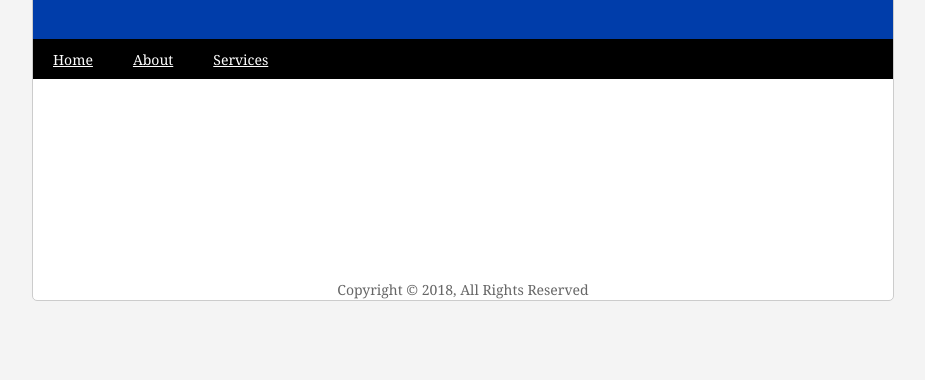
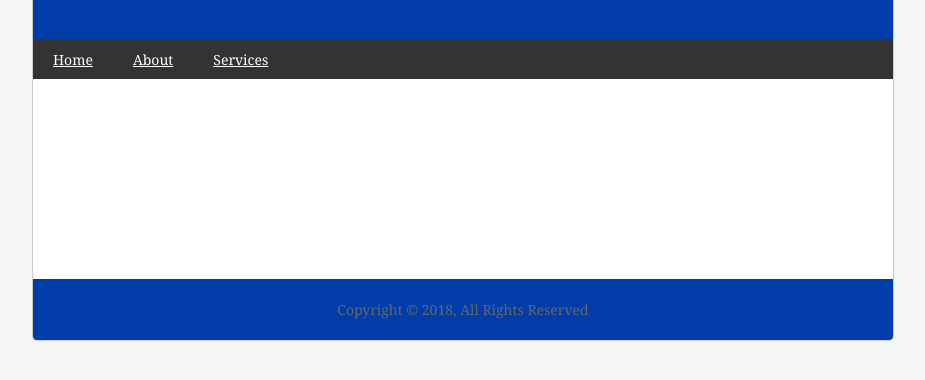
Before and after one commit to phillip-ables/sass-get-started, a plain HTML site: page myproject/index.html in a window 1280 px wide. Shown: the part 72-452 px from the top of the page, without its empty margins (177-1102 px from the left). Drawn offline with Linux system fonts and the light colour scheme.

Commit message:
secondary color variable for nav and primary color added to the footer

```diff
--- a/myproject/scss/base/_base.scss
+++ b/myproject/scss/base/_base.scss
@@ -28,7 +28,7 @@ header h1 {
 
 nav {
     height: 30px;
-    background: #000;
+    background: $secondary-color;
     color: #fff;
     padding-top: 10px;
 }
@@ -50,4 +50,6 @@ section{
 
 footer {
     text-align:center;
+    padding: 20px;
+    background: $primary-color;
 }
--- a/myproject/scss/base/_variables.scss
+++ b/myproject/scss/base/_variables.scss
@@ -1 +1,2 @@
 $primary-color: #003daa;
+$secondary-color: #333333;
```
Also changed, not shown: myproject/css/main.css, 1 other file.
